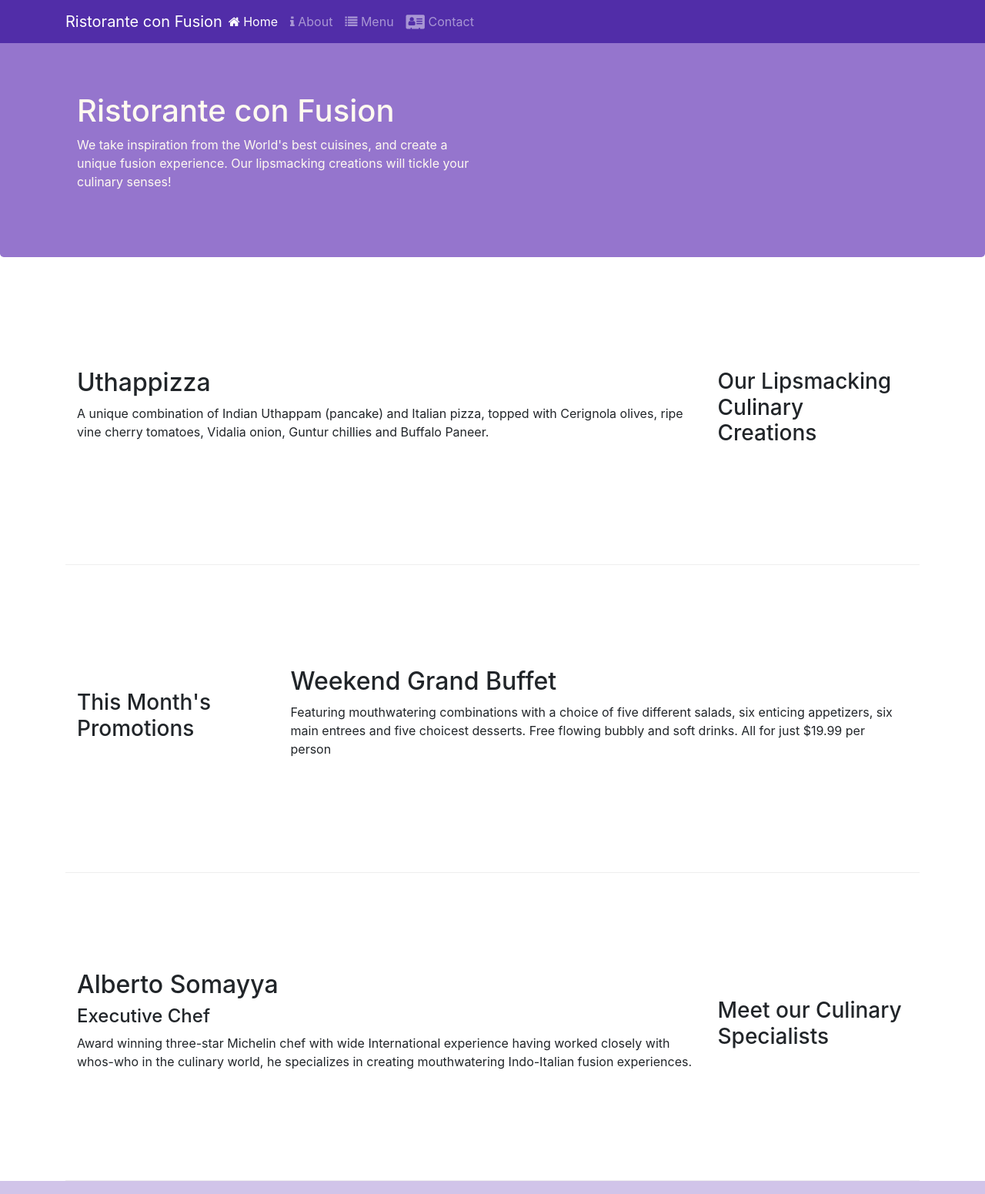
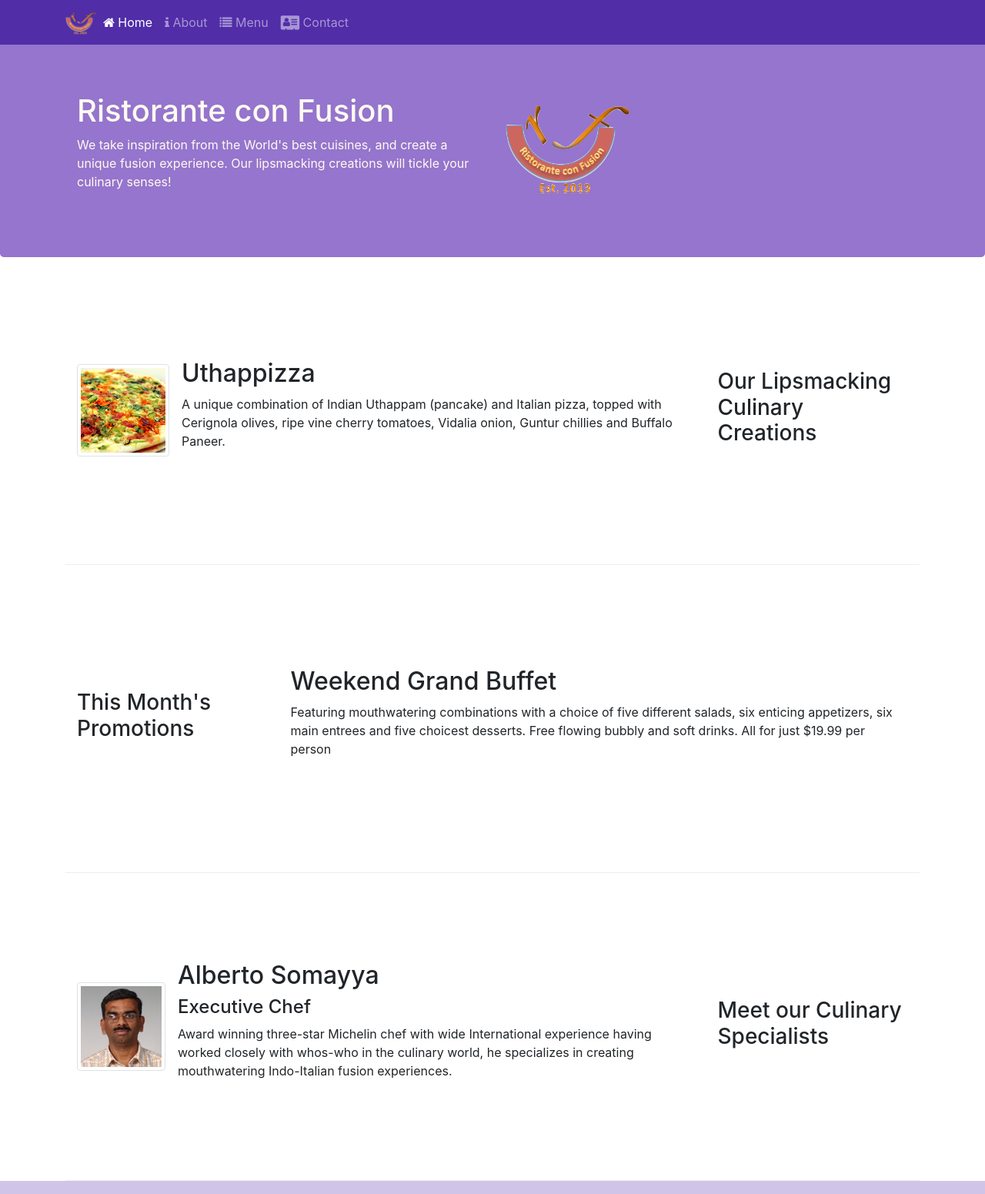
Before and after one commit to Manjunath-Koralli/Front-End-Web-UI-Frameworks-and-Tools-Bootstrap-4-Coursera, a website: page index.html in a window 1280 px wide. Shown: the top 1551 px of the page at 77% size. Drawn offline with nearby package versions, Linux system fonts and the light colour scheme.

Commit message:
Images and Media

```diff
--- a/index.html
+++ b/index.html
@@ -21,7 +21,7 @@
             <button class="navbar-toggler" type="button" data-toggle="collapse"data-target="#Navbar">
                 <span class="navbar-toggler-icon"></span>
             </button>
-            <a class="navbar-brand  mr-auto" href="#">Ristorante con Fusion</a>
+            <a class="navbar-brand mr-auto" href="#"><img src="img/logo.png" height="30" width="41"></a>
             <div class="collapse navbar-collapse" id="Navbar">
                 <ul class="navbar-nav mr-auto">
                     <li class="nav-item active">
@@ -51,7 +51,8 @@
                     <h1>Ristorante con Fusion</h1>
                     <p>We take inspiration from the World's best cuisines, and create a unique fusion experience. Our lipsmacking creations will tickle your culinary senses!</p>
                 </div>
-                <div class="col-12 col-sm">
+                <div class="col-12 col-sm align-self-center">
+                    <img src="img/logo.png" class="img-fluid">
                 </div>
             </div>
         </div>
@@ -63,8 +64,17 @@
                 <h3>Our Lipsmacking Culinary Creations</h3>
             </div>
             <div class="col col-sm order-sm-first col-md">
-                <h2>Uthappizza</h2>
-                <p class="d-none d-sm-block">A unique combination of Indian Uthappam (pancake) and Italian pizza, topped with Cerignola olives, ripe vine cherry tomatoes, Vidalia onion, Guntur chillies and Buffalo Paneer.</p>
+                <div class="media">
+                    <img class="d-flex mr-3 img-thumbnail align-self-center"
+                            src="img/uthappizza.png" alt="Uthappizza">
+                    <div class="media-body">
+                        <h2 class="mt-0">Uthappizza</h2>
+                        <p class="d-none d-sm-block">A unique combination of Indian Uthappam (pancake) and
+                            Italian pizza, topped with Cerignola olives, ripe vine
+                            cherry tomatoes, Vidalia onion, Guntur chillies and
+                            Buffalo Paneer.</p>
+                    </div>
+                </div>
             </div>
         </div>
 
@@ -84,9 +94,19 @@
                 <h3>Meet our Culinary Specialists</h3>
             </div>
             <div class="col col-sm order-sm-first col-md">
-                <h2>Alberto Somayya</h2>
-                <h4>Executive Chef</h4>
-                <p class="d-none d-sm-block">Award winning three-star Michelin chef with wide International experience having worked closely with whos-who in the culinary world, he specializes in creating mouthwatering Indo-Italian fusion experiences. </p>
+                <div class="media">
+                    <img class="d-flex mr-3 img-thumbnail align-self-center"
+                            src="img/alberto.png" alt="Alberto Somayya">
+                    <div class="media-body">
+                        <h2 class="mt-0">Alberto Somayya</h2>
+                        <h4>Executive Chef</h4>
+                        <p class="d-none d-sm-block">Award winning three-star Michelin chef with wide
+                            International experience having worked closely with
+                            whos-who in the culinary world, he specializes in
+                            creating mouthwatering Indo-Italian fusion experiences.
+                            </p>
+                    </div>
+                </div>
             </div>
         </div>
     </div>
```
Also changed, not shown: aboutus.html (+3 -2 lines), contactus.html (+3 -2 lines), img/alberto.png (added), img/buffet.png (added), img/logo.png (added), img/uthappizza.png (added), 1 other file.
